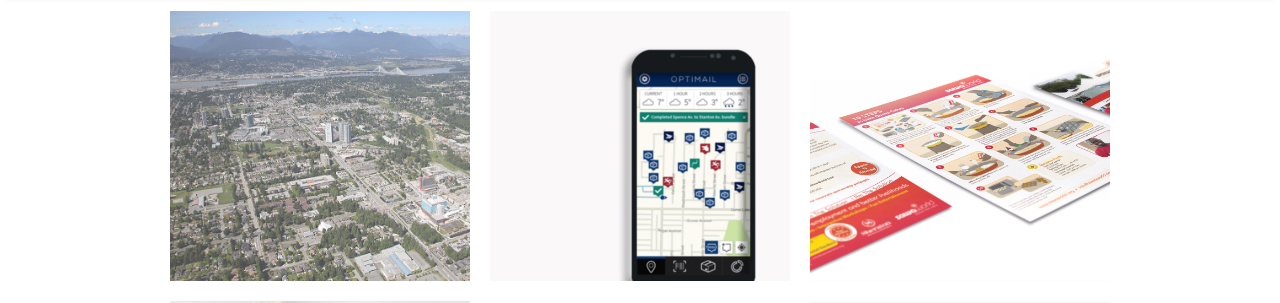
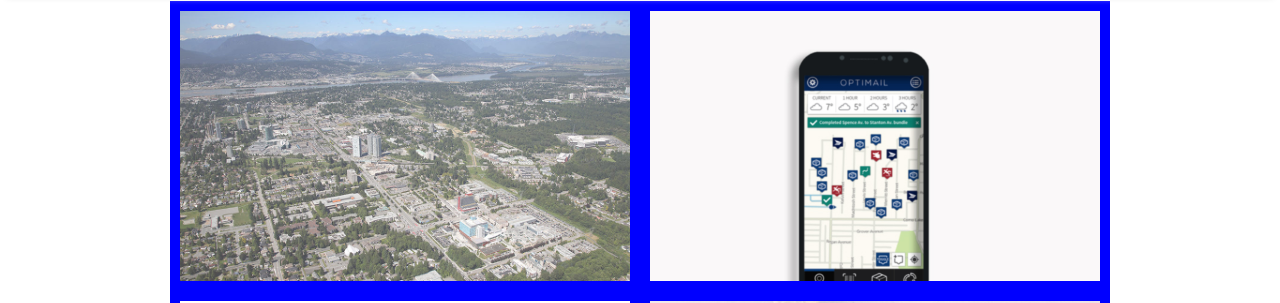
Before and after one commit to levonayim/NewPortfolioTest, a plain HTML site: page index.html in a window 1280 px wide. Shown: the part 79-382 px from the top of the page. Drawn offline with Linux system fonts and the light colour scheme.

Commit message:
seeing which screen res my phone is

```diff
--- a/style.css
+++ b/style.css
@@ -111,7 +111,7 @@ footer{
 
 
 /** BREAKPOINTS**/
-@media screen and (max-width: 1024px) {
+@media(max-width:80em) {
 
   /**PROJECT TILES**/
   .container {
@@ -138,7 +138,7 @@ footer{
   .box {
     width: 50%;
     height: 290px;
-    border: 10px solid #ffffff;
+    border: 10px solid blue;
   }
 
   .box5{
```
